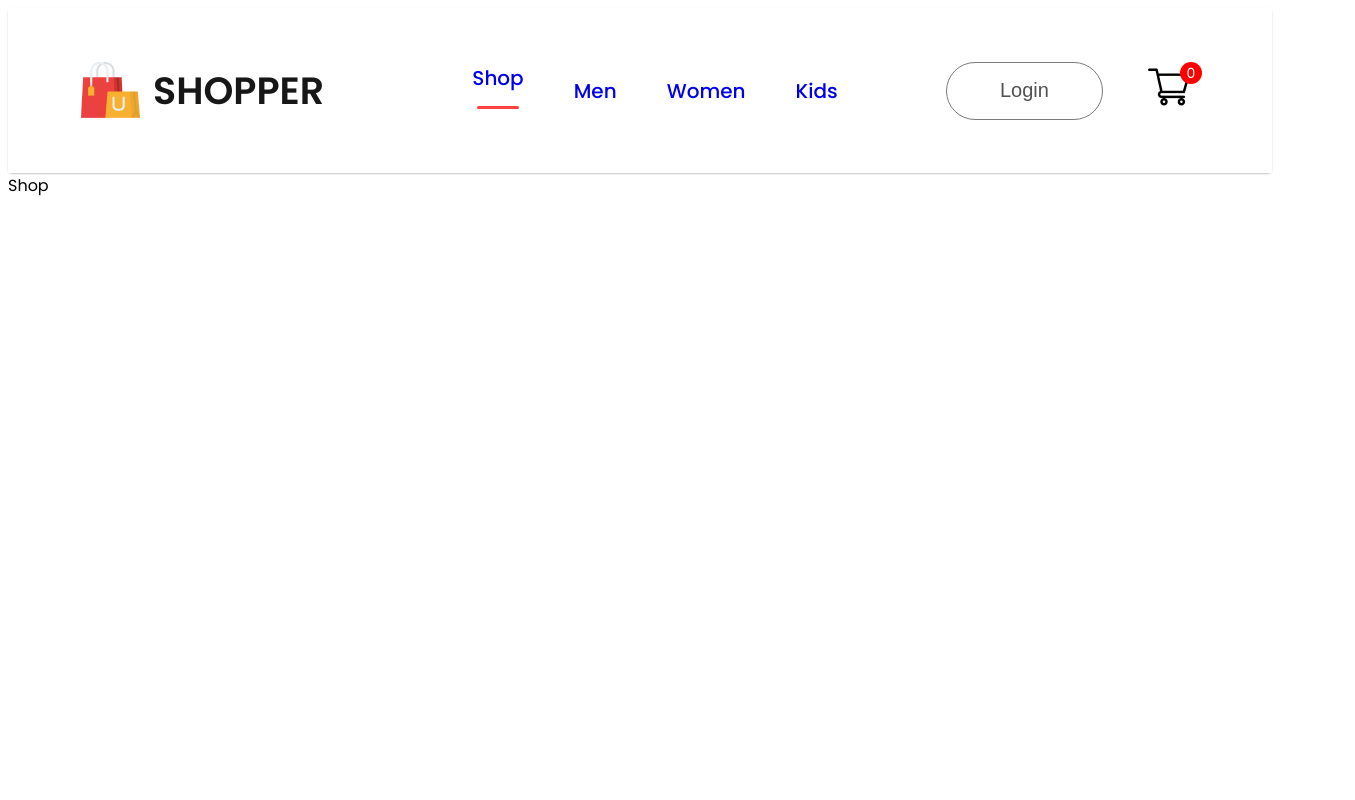
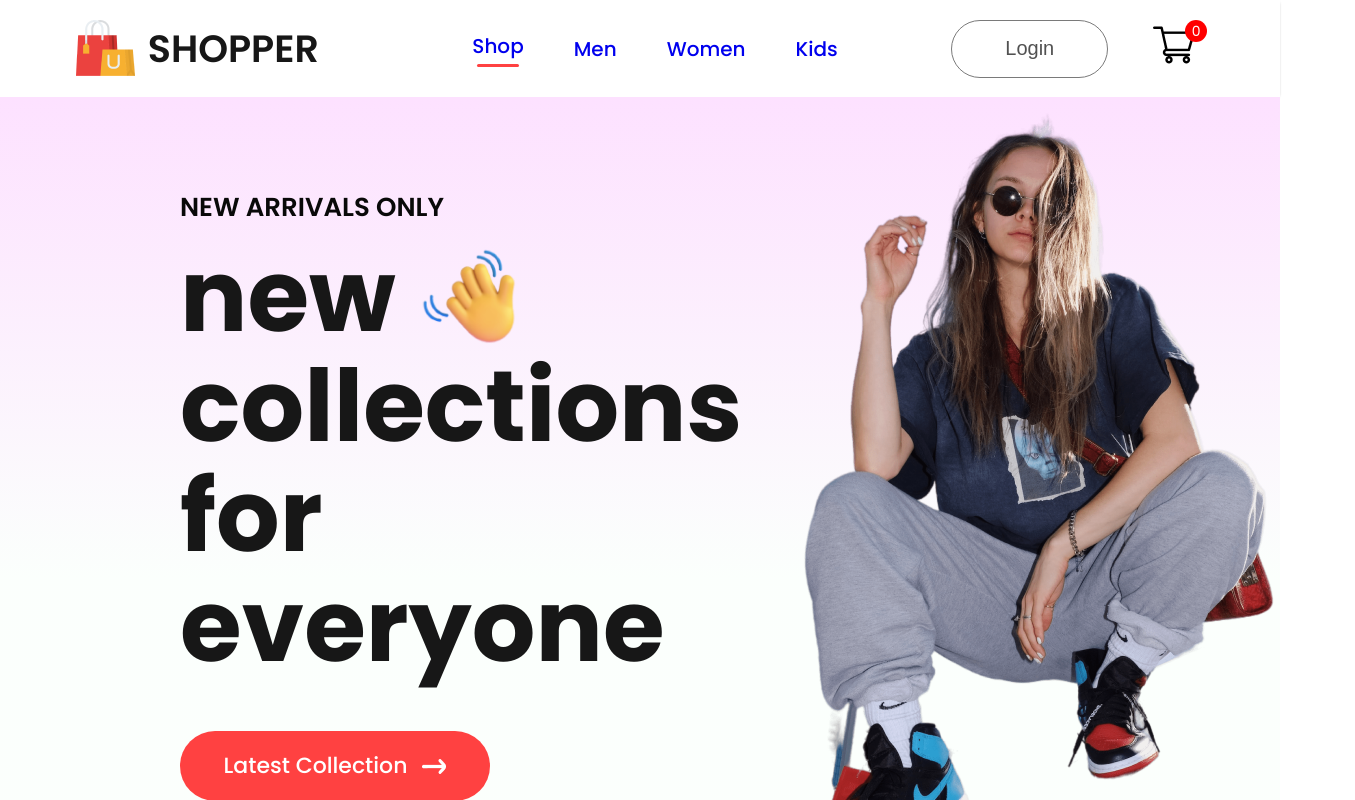
Before and after one commit to enmanuelsabarua/shopper, a React (Vite) app in the folder frontend/: page / in a window 1280 px wide. Shown: the top 800 px of the page, 1355 px wide, since content can reach past the window. Built offline with nearby package versions, Linux system fonts and the light colour scheme.

Commit message:
feat: add hero

```diff
--- /dev/null
+++ b/frontend/src/Components/Hero/Hero.css
@@ -0,0 +1,59 @@
+.hero {
+    height: 100vh;
+    background: linear-gradient(180deg, #fde1ff, #e1ffea22 60%);
+    display: flex;
+}
+
+.hero-left {
+    flex: 1;
+    display: flex;
+    flex-direction: column;
+    justify-content: center;
+    gap: 20px;
+    padding-left: 180px;
+    line-height: 1.1;
+}
+
+.hero-left h2 {
+    color: #090909;
+    font-size: 26px;
+    font-weight: 600;
+}
+
+.hero-left p {
+    color: #171717;
+    font-size: 100px;
+    font-weight: 700;
+}
+
+.hero-hand-icon {
+    display: flex;
+    align-items: center;
+    gap: 20px;
+}
+
+.hero-hand-icon img {
+    width: 105px;
+}
+
+.hero-latest-btn {
+    display: flex;
+    justify-content: center;
+    align-items: center;
+    gap: 15px;
+    width: 310px;
+    height: 70px;
+    border-radius: 75px;
+    margin-top: 30px;
+    background: #ff4141;
+    color: white;
+    font-size: 22px;
+    font-weight: 500;
+}
+
+.hero-right {
+    flex: 1;
+    display: flex;
+    align-items: center;
+    justify-content: center;
+}
--- /dev/null
+++ b/frontend/src/Components/Hero/Hero.jsx
@@ -0,0 +1,29 @@
+import './Hero.css';
+import hand_icon from '../Assets/hand_icon.png';
+import arrow_icon from '../Assets/arrow.png';
+import hero_image from '../Assets/hero_image.png';
+
+export const Hero = () => {
+    return (
+        <div className="hero">
+            <div className="hero-left">
+                <h2>NEW ARRIVALS ONLY</h2>
+                <div>
+                    <div className="hero-hand-icon">
+                        <p>new</p>
+                        <img src={hand_icon} alt="Hand icon" />
+                    </div>
+                    <p>collections</p>
+                    <p>for everyone</p>
+                </div>
+                <div className="hero-latest-btn">
+                    <div>Latest Collection</div>
+                    <img src={arrow_icon} alt="Arrow icon" />
+                </div>
+            </div>
+            <div className="hero-right">
+                <img src={hero_image} alt="Hero Image" />
+            </div>
+        </div>
+    )
+}
--- a/frontend/src/Pages/Shop.jsx
+++ b/frontend/src/Pages/Shop.jsx
@@ -1,5 +1,9 @@
+import { Hero } from "../Components/Hero/Hero"
+
 export const Shop = () => {
   return (
-    <div>Shop</div>
+    <div>
+        <Hero />
+    </div>
   )
 }
--- a/frontend/src/index.css
+++ b/frontend/src/index.css
@@ -1,3 +1,8 @@
-:root {
+* {
+  margin: 0;
+}
+
+body {
+  margin: 0;
   font-family: "Poppins", sans-serif;
 }
```
